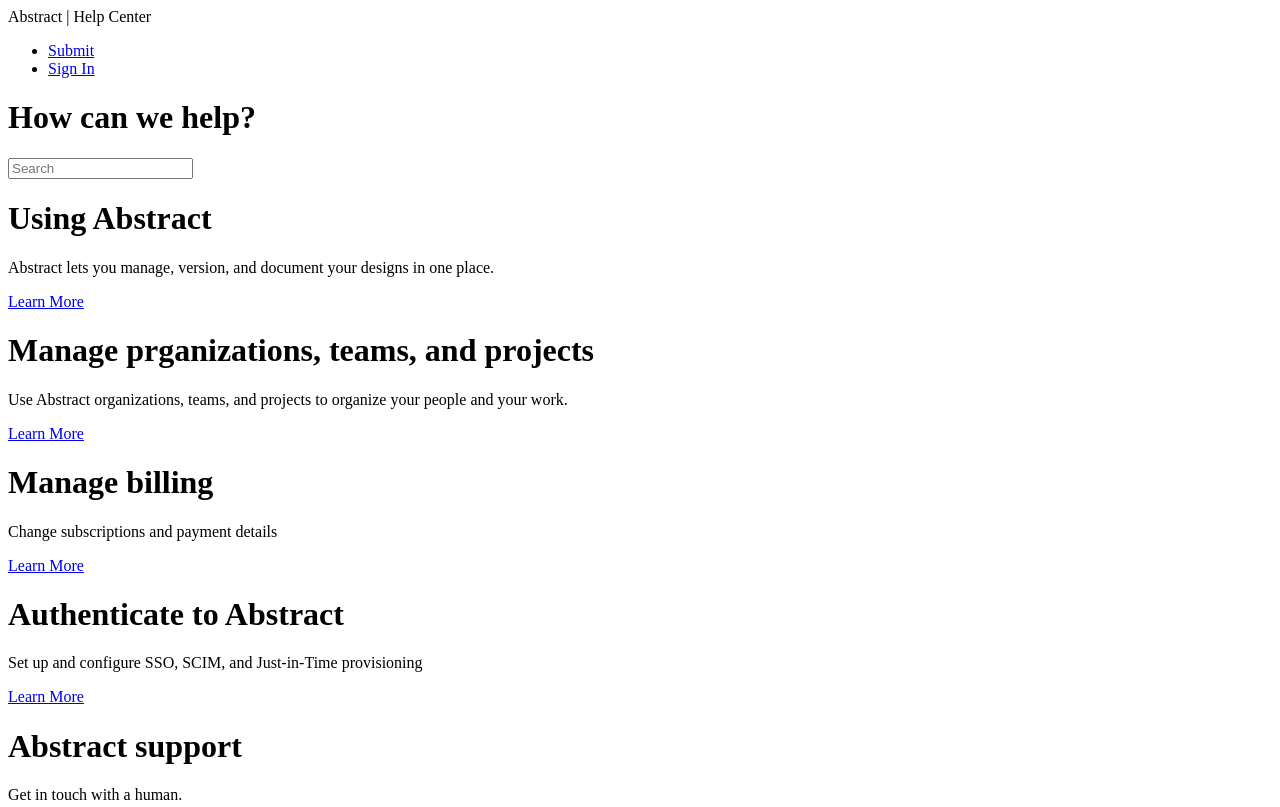
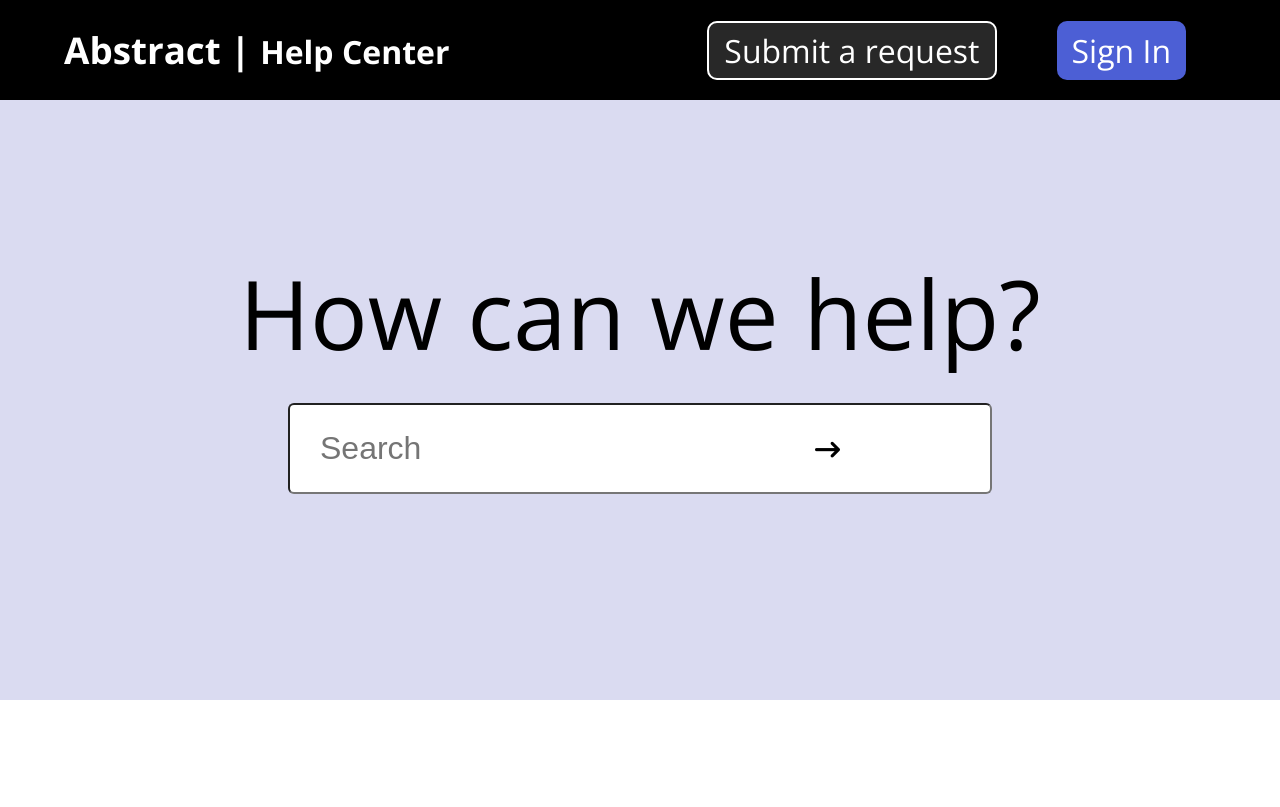
Before and after one commit to PaulAyobamidele/frp_abstract, a plain HTML site: page index.html in a window 1280 px wide. Shown: the top 807 px of the page. Drawn offline with nearby package versions, Linux system fonts and the light colour scheme.

Commit message:
Styled Hero Section

```diff
--- a/index.html
+++ b/index.html
@@ -5,26 +5,31 @@
     <meta http-equiv="X-UA-Compatible" content="IE=edge">
     <meta name="viewport" content="width=device-width, initial-scale=1.0">
     <title>Abstract | Help Center</title>
+    <link rel="stylesheet" href="main.css">
+    <link rel="preconnect" href="https://fonts.googleapis.com">
+    <link rel="preconnect" href="https://fonts.gstatic.com" crossorigin>
+    <link href="https://fonts.googleapis.com/css2?family=Open+Sans:wght@400;700&display=swap" rel="stylesheet">
 </head>
 <body>
     <nav class="navbar">
         <div class="logo">Abstract | <span>Help Center</span></div>
         <ul>
-            <li><a href="#">Submit</a></li>
-            <li><a href="#">Sign In</a></li>
+            <li><a href="#" id="submit">Submit a request</a></li>
+            <li><a href="#" id="signin">Sign In</a></li>
         </ul>
     </nav>
     <header class="header">
         <div class="hero">
             <h1>How can we help?</h1>
-            <div class="search">
+            <div class="herosearch">
+                <i id="arrow" class="fa-solid fa-arrow-right-long"></i>
                 <input type="search" placeholder="Search">
             </div>
         </div>
     </header>
     <div class="main">
         <div class="boxes">
-            <div class="icon"></div>
+            <i class="fa-solid fa-object-subtract"></i>
             <div class="box">
                 <h1>Using Abstract</h1>
                 <p>Abstract lets you manage, version, and document your designs in one place.</p>
@@ -32,7 +37,7 @@
             </div>
         </div>
         <div class="boxes">
-            <div class="icon"></div>
+            <i class="fa-solid fa-people-group"></i>
             <div class="box">
                 <h1>Manage prganizations, teams, and projects</h1>
                 <p>Use Abstract organizations, teams, and projects to organize your people and your work.</p>
@@ -40,7 +45,7 @@
             </div>
         </div>
         <div class="boxes">
-            <div class="icon"></div>
+            <i class="fa-solid fa-puzzle-piece"></i>
             <div class="box">
                 <h1>Manage billing</h1>
                 <p>Change subscriptions and payment details</p>
@@ -48,7 +53,7 @@
             </div>
         </div>
         <div class="boxes">
-            <div class="icon"></div>
+            <i class="fa-solid fa-sack-dollar"></i>
             <div class="box">
                 <h1>Authenticate to Abstract</h1>
                 <p>Set up and configure SSO, SCIM, and Just-in-Time provisioning</p>
@@ -56,7 +61,7 @@
             </div>
         </div>
         <div class="boxes">
-            <div class="icon"></div>
+            <i class="fa-solid fa-key"></i>
             <div class="box">
                 <h1>Abstract support</h1>
                 <p>Get in touch with a human.</p>
@@ -64,7 +69,7 @@
             </div>
         </div>
         <div class="boxes">
-            <div class="icon"></div>
+            <i class="fa-solid fa-comment-dots"></i>
             <div class="box">
                 <h1>Using Abstract</h1>
                 <p>Abstract lets you manage, version, and document your designs in one place.</p>
--- a/main.css
+++ b/main.css
@@ -0,0 +1,143 @@
+:root {
+    /* COLORS */
+    --LIGHTBLUE: #4c5fd5;
+    --BLACK: #000000;
+    --LIGHTGREY: #DADBF1;
+    --WHITE: #FFF;
+
+    --FF: 'Open Sans', sans-serif;
+}
+
+* {
+    margin: 0;
+    padding: 0;
+    box-sizing: border-box;
+}
+
+body {
+    font-family: var(--FF);
+}
+
+
+.navbar {
+    display: flex;
+    flex: 1;
+    background-color: var(--BLACK);
+    color: var(--WHITE);
+    justify-content: space-between;
+    align-items: center;
+    height: 100px;
+    padding: 0 5%;
+}
+
+.navbar ul {
+    display: flex;
+    justify-content: space-between;
+    align-items: center;
+    text-decoration: none;
+}
+
+ .navbar li {
+    list-style-type: none;
+    padding: 0 30px;
+    text-decoration: none;
+}
+
+.navbar li a {
+    color: var(--WHITE);
+    font-size: 2em;
+    text-decoration: none;
+}
+
+#submit {
+    background-color: rgb(40, 40, 40);
+    border: 2px #fff solid;
+    padding: 6px 15px;
+    border-radius: 10px;
+}
+#signin {
+    background-color: var(--LIGHTBLUE);
+    padding: 8px 15px;
+    border-radius: 10px;
+}
+.logo {
+    color: var(--WHITE);
+    font-size: 2.3rem;
+    font-weight: 700;
+}
+
+.navbar .logo span {
+    font-size: 2rem;
+    cursor: pointer;
+}
+
+span:hover {
+    text-decoration: underline;
+}
+
+.hero {
+    display: flex;
+    flex-direction: column;
+    justify-content: center;
+    align-items: center;
+    height: 600px;
+    background-color: var(--LIGHTGREY);
+}
+
+.hero h1 {
+    font-size: 6rem;
+    font-weight: 400;
+    padding-bottom: 25px;
+}
+
+.herosearch {
+    width: 55%;
+    padding-bottom: 60px;
+}
+
+.herosearch input {
+    width: 100%;
+    padding: 25px 30px;
+    /* margin: 30px; */
+    font-size: 2rem;
+    border-radius: 6px;
+    transition: 0.3s ease;
+    border-width: 2px;
+    outline: none;
+    cursor: pointer;
+    caret-color: dodgerblue;
+}
+
+.herosearch input:hover, .herosearch input:focus{
+    border: 2px dodgerblue solid;
+    box-shadow: 0 0 2px 0 dodgerblue;
+}
+
+input::placeholder {
+    font-size: 2rem;
+    display: inline-block;
+    vertical-align: middle;
+ }
+
+.herosearch .arrow {
+    color: red;
+}
+
+#arrow {
+    position: absolute;
+    font-size: 25px;
+    top: 438px;
+    right: 440px;
+}
+
+#arrow:hover, #arrow:focus {
+    color: dodgerblue;
+}
+
+.main {
+    padding: 150px;
+    display: flex;
+}
+.boxes {
+    display: flex;
+}
```
